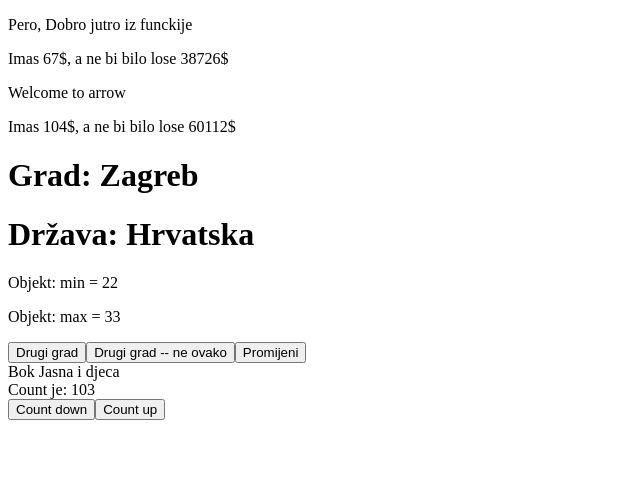
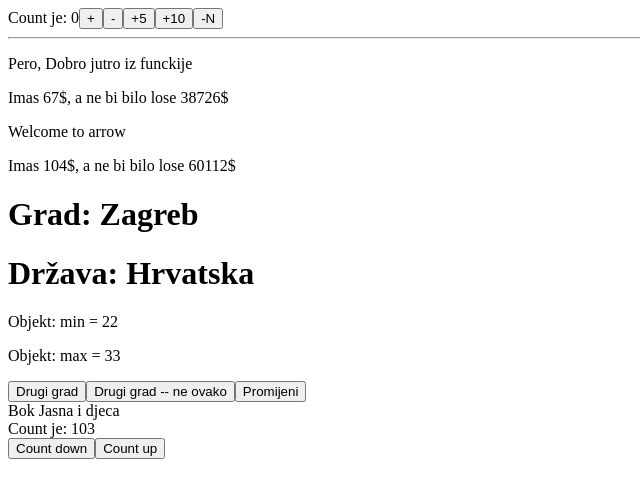
Before and after one commit to Valentino2109/Algebra_grupa3--React, a React (Create React App) app in the folder React/React/Predavanja/pred3/test-app/: page / in a window 1280 px wide. Shown: the top 498 px of the page, without its empty margins (0-640 px from the left). Built offline with nearby package versions, Linux system fonts and the light colour scheme.

Commit message:
on effects

```diff
--- a/React/React/Predavanja/pred3/test-app/src/App.js
+++ b/React/React/Predavanja/pred3/test-app/src/App.js
@@ -4,10 +4,13 @@ import ArrowFunc from "./Components/ArrowFunc";
 import MyComponent from "./state/MyComponent";
 import ChildrenComponent from "./state/ChildrenComponent";
 import FuncComponent from "./state/FuncComponent";
+import CountRootComponent from "./Event/CountRootComponent";
 
 function App() {
   return (
     <div>
+      <CountRootComponent />
+      <hr />
       <ShowText ime="Pero" pozdrav={`Dobro jutro`} />
       <ShowMeTheMoney money={67} />
       <ArrowFunc />
--- /dev/null
+++ b/React/React/Predavanja/pred3/test-app/src/Event/CountComponent.js
@@ -0,0 +1,39 @@
+function CountComponent({
+  count,
+  onPlus,
+  onMinus,
+  onPlus5,
+  onPlusN,
+  onMinusN,
+}) {
+  const handlePlus = () => {
+    onPlus();
+  };
+
+  const handlePlus5 = () => {
+    onPlus5();
+  };
+
+  const handleMinus = () => {
+    onMinus();
+  };
+
+  const handlePlus10 = () => {
+    onPlusN(10);
+  };
+
+  return (
+    <div>
+      Count je: {count}
+      <button onClick={handlePlus}>+</button>
+      <button onClick={handleMinus}>-</button>
+      <button onClick={handlePlus5}>+5</button>
+      <button onClick={handlePlus10}>+10</button>
+      <button onClick={() => onMinusN(7)}>-N</button>{" "}
+      {/* Kraca verzija ako
+      mijenjamo samo argument */}
+    </div>
+  );
+}
+
+export default CountComponent;
--- /dev/null
+++ b/React/React/Predavanja/pred3/test-app/src/Event/CountRootComponent.js
@@ -0,0 +1,46 @@
+import { useState } from "react";
+import CountComponent from "./CountComponent";
+
+function CountRootComponent() {
+  const [count, setCount] = useState(0);
+
+  const handlePlus = () => {
+    const newCount = count + 1;
+    setCount(newCount);
+  };
+
+  const handlePlus5 = () => {
+    const newCount = count + 5;
+    setCount(newCount);
+  };
+
+  const handleMinus = () => {
+    const newCount = count - 1;
+    setCount(newCount);
+  };
+
+  const handlePlus10 = () => {
+    const newCount = count + 10;
+    setCount(newCount);
+  };
+
+  const handleMinusN = (n, a, b, c) => {
+    const newCount = count - n;
+    setCount(newCount);
+  };
+
+  return (
+    <div>
+      <CountComponent
+        count={count}
+        onPlus={handlePlus}
+        onMinus={handleMinus}
+        onPlus5={handlePlus5}
+        onPlusN={handlePlus10}
+        onMinusN={handleMinusN}
+      />
+    </div>
+  );
+}
+
+export default CountRootComponent;
```
